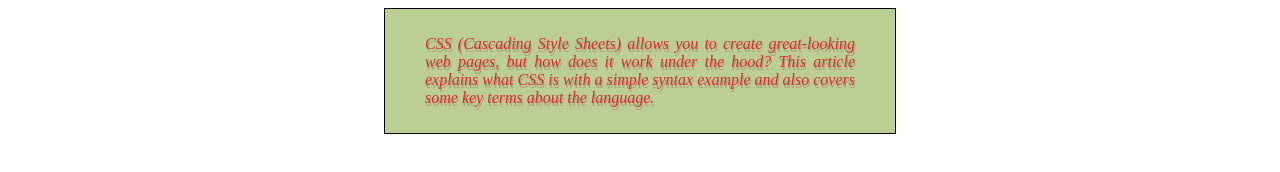
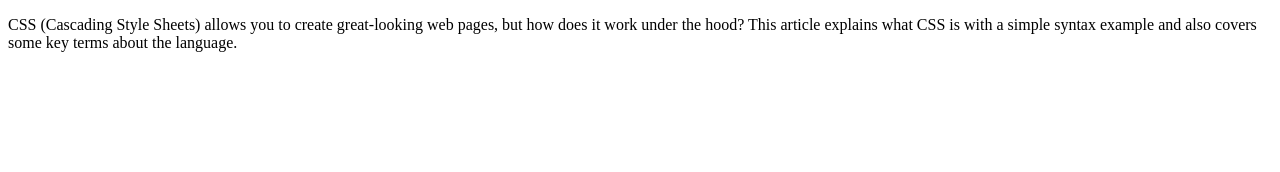
Before and after one commit to pyaewinmaung/CSS-Assign, a plain HTML site: page cssassign.html in a window 1280 px wide. Drawn offline with Linux system fonts and the light colour scheme; files that its build step writes are made by us from their sources.

Commit message:
Add files via upload

```diff
--- a/style.css
+++ b/style.css
@@ -1,14 +1,9 @@
-div,p {
-    color: rgb(214, 45, 45);
-    text-shadow: 1px 3px rgba(166, 17, 59, 0.267);
-    font-style: italic;
-    padding: 5px 20px;
-    background-color: rgb(186, 207, 145);
-    text-align: justify;
-    }
-
- body {
-       border: 1px solid;
-       margin-left: 30%;
-       margin-right: 30%;
-    }
+td {
+    text-align: center;
+}
+td:nth-child(3) {
+    background-color: rgb(59, 179, 226);
+}
+tr:nth-child(odd){
+    background-color: #a4dba3;
+}
```
Also changed, not shown: nthassign.html (added, +28 -0 lines).
